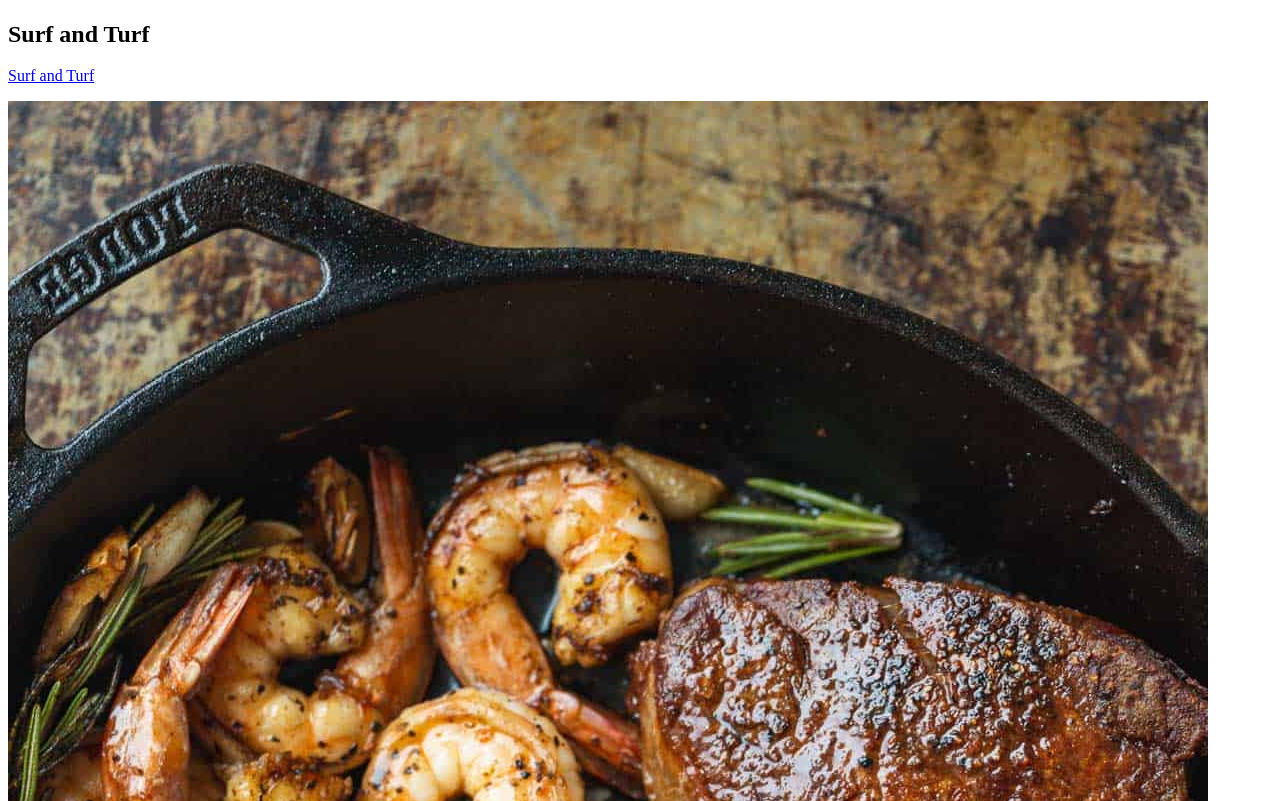
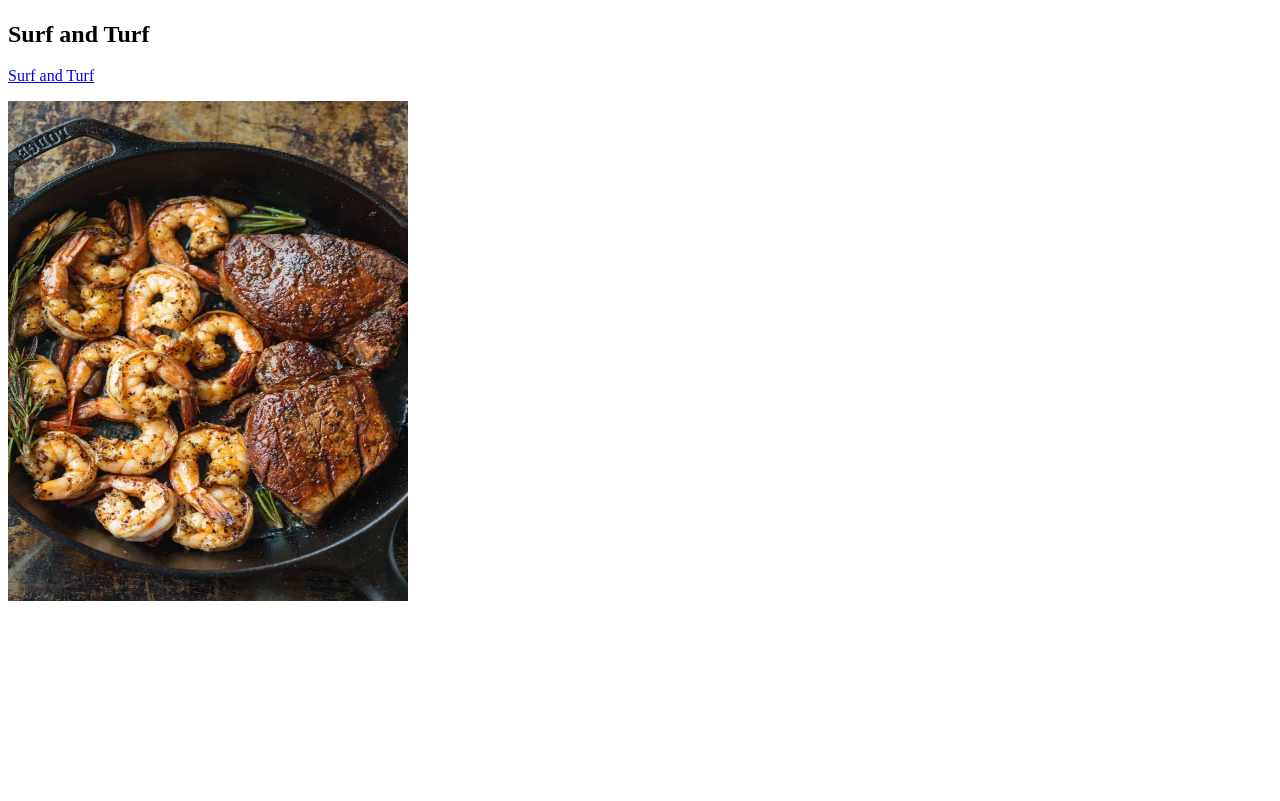
Before and after one commit to Wydniy/odin-recipes, a plain HTML site: page index.html in a window 1280 px wide. Shown: the part 682-1483 px from the top of the page. After the commit the page ends 1303 px from the top, so only its background shows below. Drawn offline with Linux system fonts and the light colour scheme.

Commit message:
Resized the Surf and Turf image

```diff
--- a/index.html
+++ b/index.html
@@ -15,7 +15,8 @@
         <p><img src="Recipes/Recipe Images/Salmon.jpg" alt="Air Fried Salmon"></p>
     <p><h2>Surf and Turf</h2></p>
         <a href="recipes/Surf and Turf.html" target="_blank" rel="noopener noreferrer">Surf and Turf</a>
-        <p><img src="Recipes/Recipe Images/Surf and Turf.jpg" alt="Surf and Turf"></p>
+        <p><img src="Recipes/Recipe Images/Surf and Turf.jpg" alt="Surf and Turf" width="400"
+            height="500" /></p>
 
 </body>
 </html>
```
Also changed, not shown: Recipes/Surf and Turf.html (+2 -1 lines).
